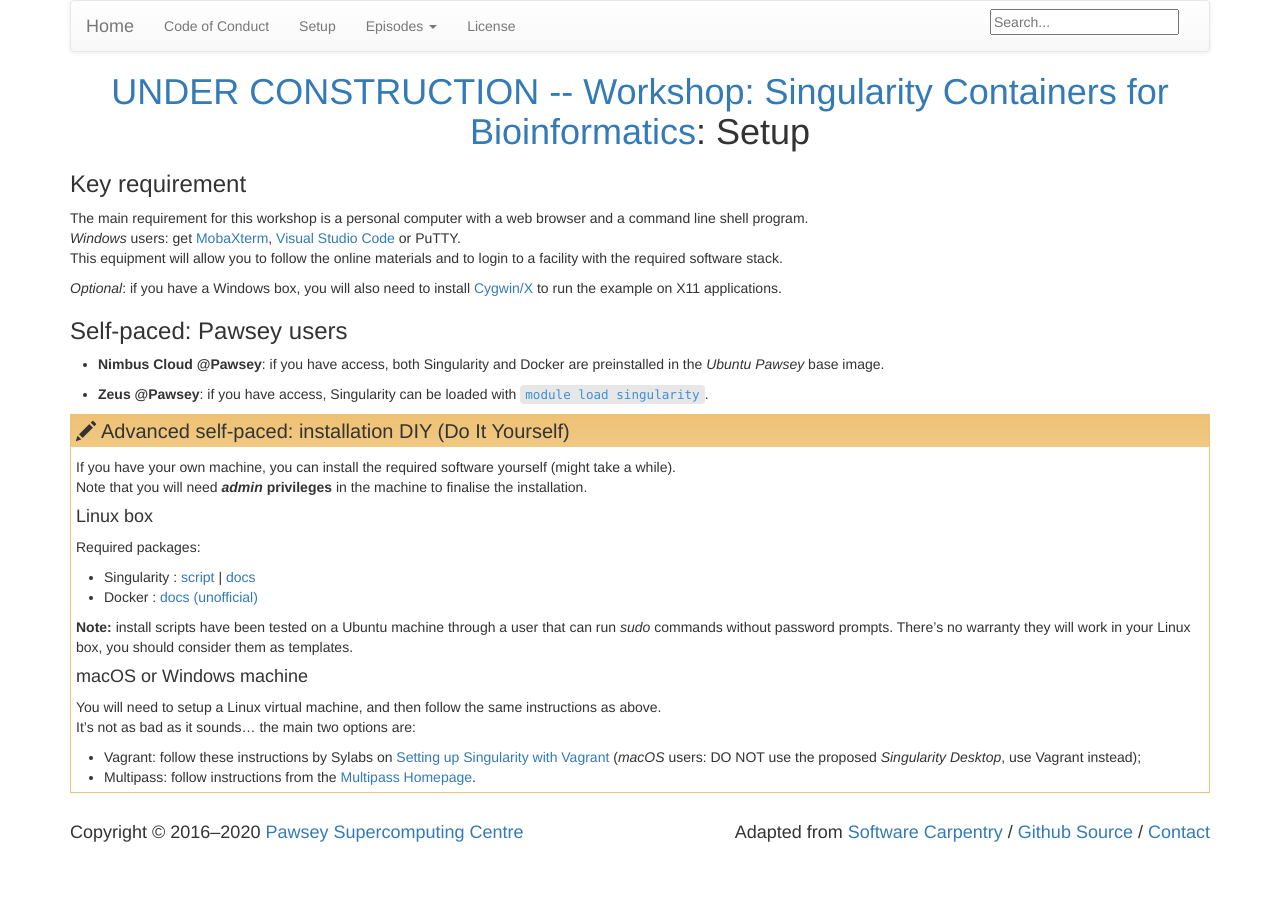
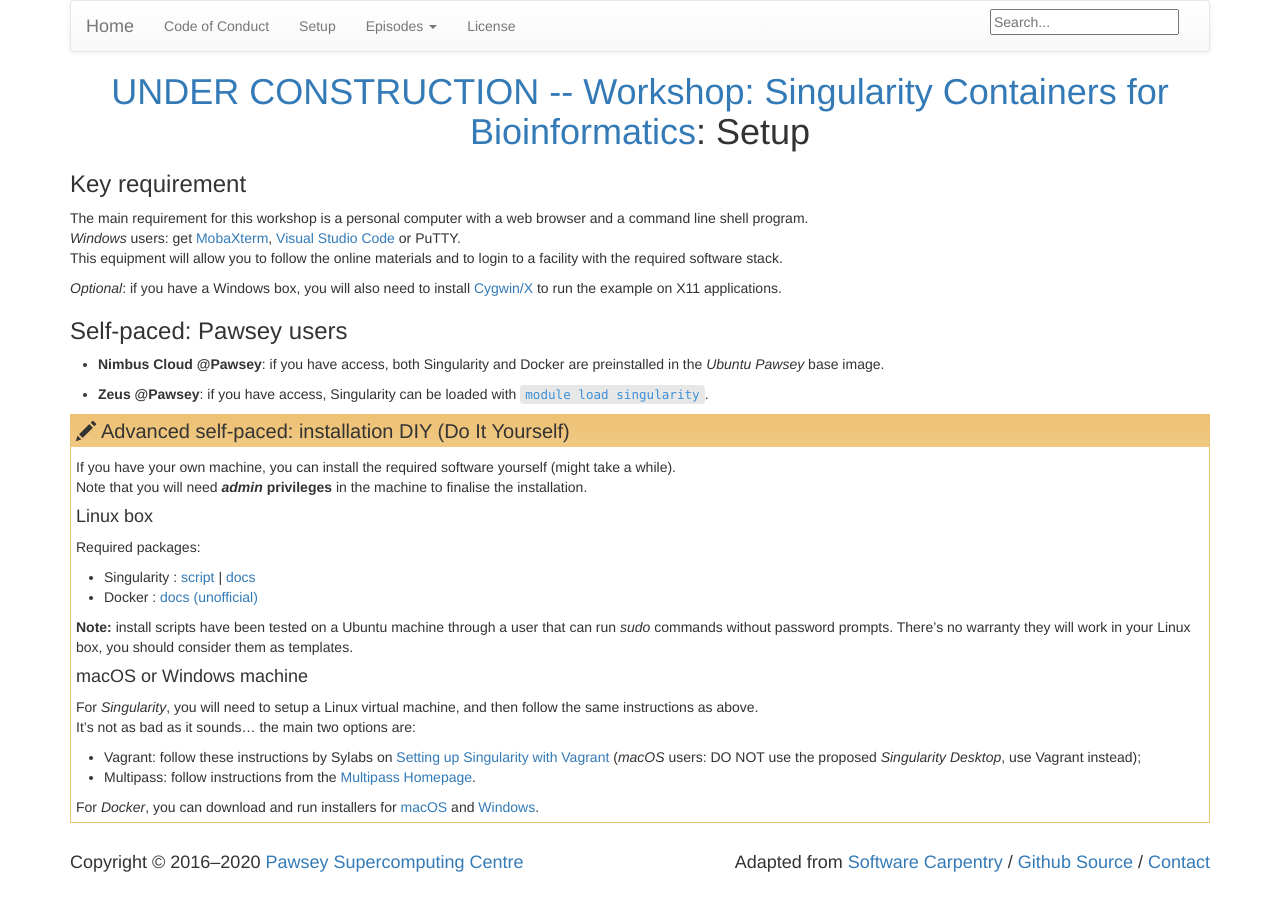
Before and after one commit to PawseySC/containers-bioinformatics-workshop, a Jekyll site: the page built from setup.md, in a window 1280 px wide. Built offline with Jekyll 4.4.1, drawn with Linux system fonts in a browser that asks for light colours.

Commit message:
docker setup w/m

```diff
--- a/setup.md
+++ b/setup.md
@@ -37,8 +37,10 @@ This equipment will allow you to follow the online materials and to login to a f
 >
 > #### macOS or Windows machine
 >
-> You will need to setup a Linux virtual machine, and then follow the same instructions as above.
+> For *Singularity*, you will need to setup a Linux virtual machine, and then follow the same instructions as above.
 > It's not as bad as it sounds... the main two options are:
 >   - Vagrant: follow these instructions by Sylabs on [Setting up Singularity with Vagrant](https://sylabs.io/guides/3.5/admin-guide/installation.html#installation-on-windows-or-mac) (*macOS* users: DO NOT use the proposed *Singularity Desktop*, use Vagrant instead);
 >   - Multipass: follow instructions from the [Multipass Homepage](https://multipass.run).
+>
+> For *Docker*, you can download and run installers for [macOS](https://hub.docker.com/editions/community/docker-ce-desktop-mac/) and [Windows](https://hub.docker.com/editions/community/docker-ce-desktop-windows/).
 {: .challenge}
```
